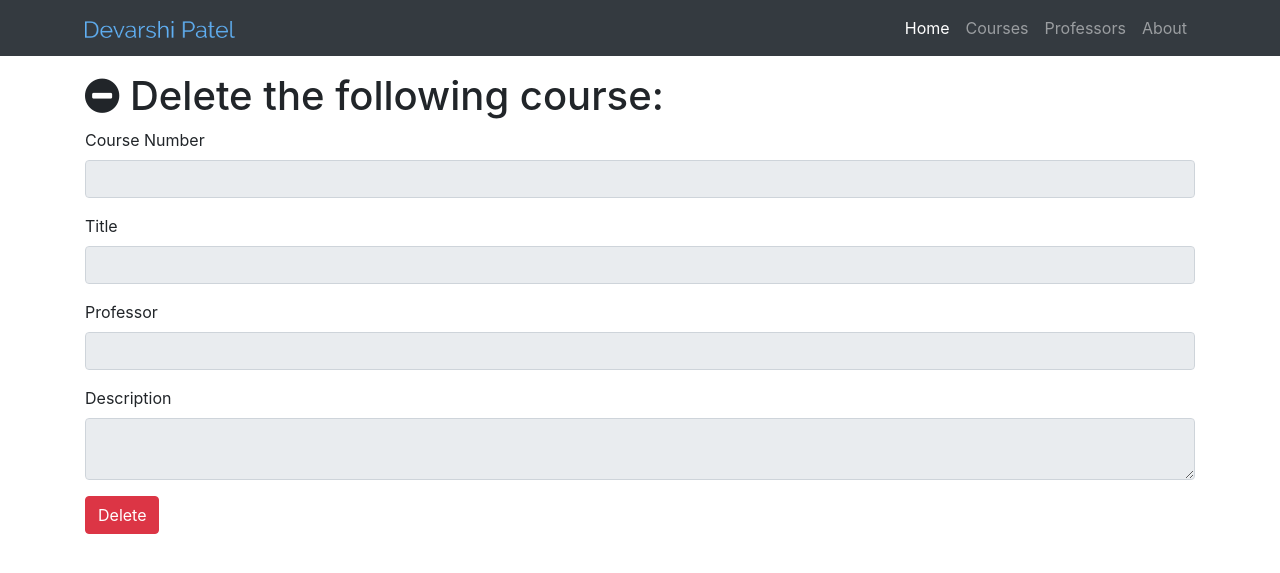
After one commit to daveharsi/my-resume, a Flask app: template templates/course-delete.html in a window 1280 px wide. The commit adds this page. Shown: the top 573 px of the page. Run offline with Flask 2, Linux system fonts and the light colour scheme; the template is opened without the code that fills it, so the values that code supplies are empty; some libraries are stand-ins or nearby versions.

Commit message:
Added Delete files

```diff
--- a/myresume.py
+++ b/myresume.py
@@ -1,5 +1,5 @@
 import os
-from flask import Flask, session, render_template, request, flash, redirect, url_for
+from flask import Flask, session, render_template, request, flash, redirect, url_for, jsonify
 from flask_sqlalchemy import SQLAlchemy
 
 app = Flask(__name__)
@@ -17,7 +17,7 @@ class Professor(db.Model):
     id = db.Column(db.Integer, primary_key=True)
     name = db.Column(db.String(64))
     department = db.Column(db.Text)
-    courses = db.relationship('Course', backref='professor')
+    courses = db.relationship('Course', backref='professor', cascade="delete")
 
 
 class Course(db.Model):
@@ -57,7 +57,7 @@ def add_professors():
 
 
 @app.route('/professor/edit/<int:id>', methods=['GET', 'POST'])
-def edit_artist(id):
+def edit_professor(id):
     professor = Professor.query.filter_by(id=id).first()
     if request.method == 'GET':
         return render_template('professor-edit.html', professor=professor)
@@ -66,6 +66,17 @@ def edit_artist(id):
         professor.name = request.form['name']
         professor.department = request.form['department']
         # update the database
+        db.session.commit()
+        return redirect(url_for('show_all_professors'))
+
+
+@app.route('/professor/delete/<int:id>', methods=['GET', 'POST'])
+def delete_professor(id):
+    professor = Professor.query.filter_by(id=id).first()
+    if request.method == 'GET':
+        return render_template('professor-delete.html', professor=professor)
+    if request.method == 'POST':
+        db.session.delete(professor)
         db.session.commit()
         return redirect(url_for('show_all_professors'))
 
@@ -116,6 +127,18 @@ def edit_course(id):
         return redirect(url_for('show_all_courses'))
 
 
+@app.route('/course/delete/<int:id>', methods=['GET', 'POST'])
+def delete_course(id):
+    course = Course.query.filter_by(id=id).first()
+    professor = Professor.query.all()
+    if request.method == 'GET':
+        return render_template('course-delete.html', course=course, professor=professor)
+    if request.method == 'POST':
+        db.session.delete(course)
+        db.session.commit()
+        return redirect(url_for('show_all_courses'))
+
+
 @app.route('/about')
 def about():
     return render_template('about.html')
--- a/templates/course-all.html
+++ b/templates/course-all.html
@@ -34,9 +34,7 @@
               <td>{{course.professor.name}}</td>
               <td>
               <!--  view description button trigger modal -->
-              <button type="button" class="btn btn-info" data-toggle="modal" data-target="#{{course.id}}">
-                View
-              </button>
+              <button type="button" class="btn btn-info" data-toggle="modal" data-target="#{{course.id}}">View</button>
 
               <!-- Modal -->
               <div class="modal fade" id="{{course.id}}" tabindex="-1" role="dialog">
@@ -60,6 +58,7 @@
               </td>
               <td>
                 <a href="/course/edit/{{course.id}}" class="btn btn-success" role="button" aria-disabled="true">Edit</a>
+                <a href="/course/delete/{{course.id}}" class="btn btn-danger" role="button">Delete</a>
               </td>
           </tr>
 
--- /dev/null
+++ b/templates/course-delete.html
@@ -0,0 +1,43 @@
+<!DOCTYPE html>
+
+{% extends "home.html"%}
+{% block title %}Delete Course{% endblock %}
+{% block page_content%}
+
+  <!-- Page Content -->
+  <div class="container">
+  <br><h1 class="mt-5"><i class="fa  fa-minus-circle" aria-hidden="true"></i> Delete the following course:</h1>
+    <form action="/course/delete/{{course.id}}" method="post">
+      <div class="form-group">
+        <label>Course Number</label>
+        <input class="form-control" type="text" name="name" value="{{course.course_no}}" required="true" readonly="true">
+      </div>
+      <div class="form-group">
+        <label>Title</label>
+        <input class="form-control" type="text" name="year" value="{{course.title}}" readonly="true">
+      </div>
+      <div class="form-group">
+        <label>Professor</label>
+        <input class="form-control" type="text" name="artist" value="{{course.professor.name}}" readonly="true">
+      </div>
+      <div class="form-group">
+        <label>Description</label>
+        <textarea class="form-control" name="lyrics" required="true" readonly="true">{{course.description}}</textarea>
+      </div>
+      <button type="submit" class="btn btn-danger" id="delete_btn">Delete</button>
+    </form>
+  </div>
+
+{% endblock%}
+{% block scripts%}
+  {{super()}}
+  <script>
+  $(document).ready(function () {
+    $('#delete_btn').click(function () {
+      if (! confirm('Are you sure?')) {
+        return false;
+      }
+    })
+  });
+  </script>
+{% endblock%}
--- a/templates/professor-all.html
+++ b/templates/professor-all.html
@@ -6,7 +6,7 @@
 
   <!-- Page Content -->
   <div class="container">
-    <br><h1 class="mt-5"><i class="fa fa-user-circle-o" aria-hidden="true"></i> Professors:</h1>
+    <br><h1 class="mt-5"><i class="fa fa-user-plus" aria-hidden="true"></i> Professors:</h1>
     <div class="row bottom-margin">
       <a href="/professor/add" class="btn btn-primary" role="button" aria-disabled="true"> Add Professors</a>
     </div>
@@ -26,6 +26,7 @@
               <td>{{professor.department}}</td>
               <td>
                 <a href="/professor/edit/{{professor.id}}" class="btn btn-success" role="button" aria-disabled="true">Edit</a>
+                <a href="/professor/delete/{{professor.id}}" class="btn btn-danger" role="button">Delete</a>
               </td>
           </tr>
           {% endfor%}
```
Also changed, not shown: templates/professor-delete.html (added, +36 -0 lines), data.sqlite.
